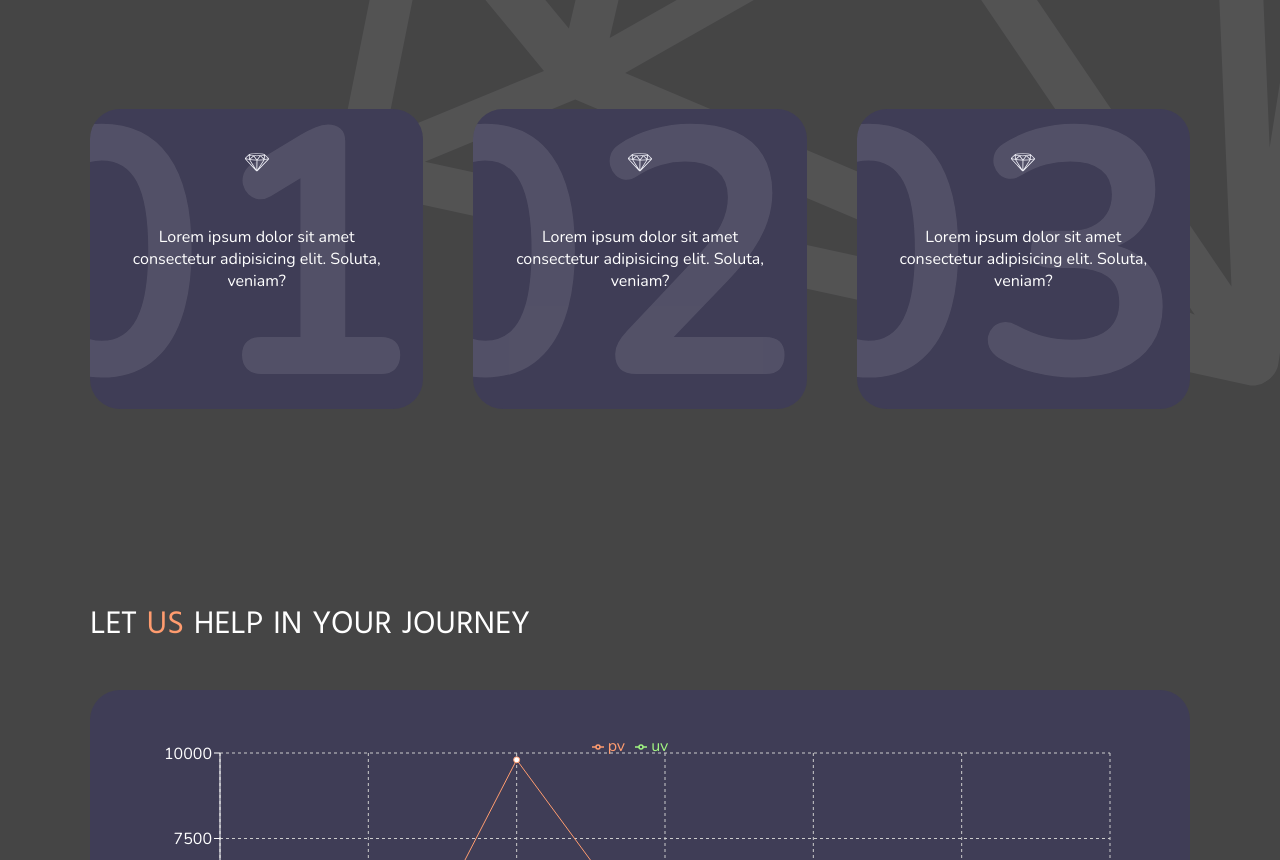
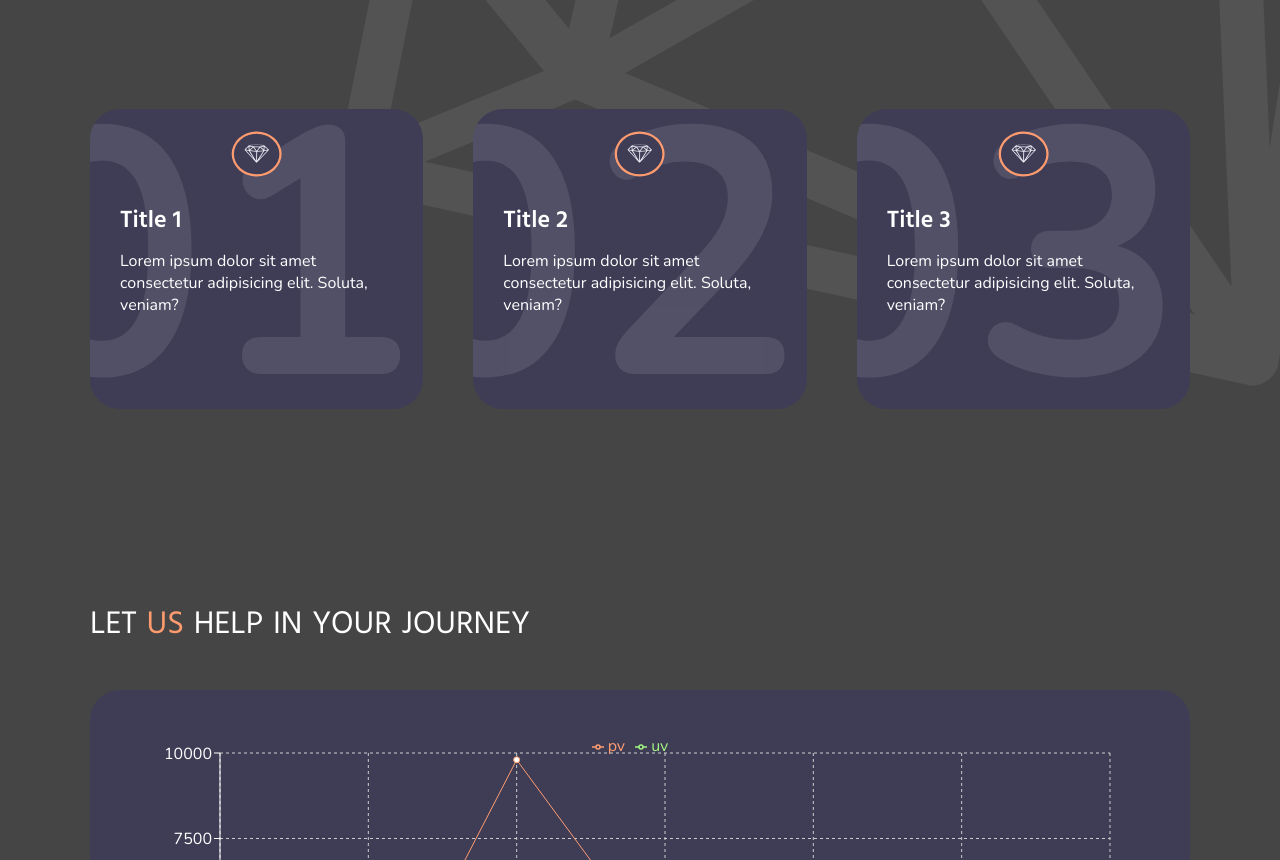
Before and after one commit to bhryniewicz/pl_app, a React (Create React App) app: page / in a window 1280 px wide. Shown: the part 711-1571 px from the top of the page. Built offline with nearby package versions, Linux system fonts and the light colour scheme.

Commit message:
add styles to cards, add navlinks to navigation

```diff
--- a/src/App.js
+++ b/src/App.js
@@ -9,8 +9,8 @@ const App = () => {
   return (
     <Wrapper>
       <WidthWrapper>
+        <BrowserRouter>
         <Header />
-        <BrowserRouter>
           <Routes>
             <Route path="/" element={<Main />} />
             <Route path="/stats" element={<Stats />} />
--- a/src/components/Cards/Cards.js
+++ b/src/components/Cards/Cards.js
@@ -1,5 +1,5 @@
 import React, { useEffect, useState } from 'react';
-import { Wrapper, Card, SingleCardWrapper } from './Cards.styles';
+import { Wrapper, Card, SingleCardWrapper, Title } from './Cards.styles';
 import { FiArrowLeft, FiArrowRight } from 'react-icons/fi';
 
 export const Cards = () => {
@@ -20,14 +20,17 @@ export const Cards = () => {
   const contentData = [
     {
       id: '1',
+      title: 'Title 1',
       content: ' Lorem ipsum dolor sit amet consectetur adipisicing elit. Soluta, veniam?',
     },
     {
       id: '2',
+      title: 'Title 2',
       content: ' Lorem ipsum dolor sit amet consectetur adipisicing elit. Soluta, veniam?',
     },
     {
       id: '3',
+      title: 'Title 3',
       content: ' Lorem ipsum dolor sit amet consectetur adipisicing elit. Soluta, veniam?',
     },
   ];
@@ -58,9 +61,10 @@ export const Cards = () => {
   if (width > 416) {
     return (
       <Wrapper>
-        {contentData.map(({ id, content }) => {
+        {contentData.map(({ id, content, title }) => {
           return (
             <Card id={id} key={id}>
+              <Title>{title}</Title>
               {content}
             </Card>
           );
@@ -71,7 +75,10 @@ export const Cards = () => {
     return (
       <SingleCardWrapper>
         <FiArrowLeft onClick={decrementNum} style={arrowLeft} />
-        <Card id={contentData[cardNum]?.id}>{contentData[cardNum]?.content}</Card>
+        <Card id={contentData[cardNum]?.id}>
+          <Title>{contentData[cardNum]?.title}</Title>
+          {contentData[cardNum]?.content}
+        </Card>
         <FiArrowRight onClick={incrementNum} style={arrowStyles} />
       </SingleCardWrapper>
     );
--- a/src/components/Cards/Cards.styles.js
+++ b/src/components/Cards/Cards.styles.js
@@ -19,6 +19,7 @@ export const SingleCardWrapper = styled.div`
 
 export const Card = styled.div`
   display: flex;
+  flex-direction: column;
   justify-content: center;
   align-items: center;
   color: white;
@@ -29,7 +30,7 @@ export const Card = styled.div`
   z-index: 100;
   position: relative;
   overflow: hidden;
-  text-align: center;
+  text-align: left;
 
   &::before {
     content: '0${(props) => props.id}';
@@ -47,8 +48,23 @@ export const Card = styled.div`
   &::after {
     content: url(${Diamond});
     transform: scale(0.15);
-    display: block;
+    display: flex;
+    justify-content: center;
+    align-items: center;
     position: absolute;
-    top: -10px;
+    top: -35%;
+    left: 0;
+    width: 100%;
+    height: 100%;
+    background-color: ${({ theme }) => theme.colors.cardBackground};
+    border: 15px solid ${({ theme }) => theme.colors.orange};
+    border-radius: 50%;
   }
 `;
+
+export const Title = styled.h2`
+  color: ${({ theme }) => theme.colors.white};
+  font-family: ${({ theme }) => theme.fontFamilies.titleFont};
+  align-self: flex-start;
+  margin-bottom: 10px;
+`;
--- a/src/components/Header/Header.js
+++ b/src/components/Header/Header.js
@@ -3,6 +3,7 @@ import { Wrapper, NavEl, Image, NavButton, MenuWrapper, Title } from './Header.s
 import { Diamond } from 'assets/images';
 import { MobileNav } from 'components/MobileNav/MobileNav';
 import { BsMenuButtonWide } from 'react-icons/bs';
+import { NavLink } from 'react-router-dom';
 
 export const Header = () => {
   const [show, setShow] = useState(false);
@@ -19,10 +20,16 @@ export const Header = () => {
   return (
     <MenuWrapper>
       <Wrapper>
-        <NavEl>home</NavEl>
+        <NavEl>
+          <NavLink to="/" className="navel">
+            home
+          </NavLink>
+        </NavEl>
         <NavEl>standings</NavEl>
         <Image src={Diamond} alt="123" />
-        <NavEl>Statistic</NavEl>
+        <NavEl>
+          <NavLink to="/stats">Statistic</NavLink>
+        </NavEl>
         <NavButton>Go live</NavButton>
       </Wrapper>
       <Wrapper mobile="true">
--- a/src/components/Header/Header.styles.js
+++ b/src/components/Header/Header.styles.js
@@ -21,7 +21,8 @@ const fontStyles = css`
   color: ${({ theme }) => theme.colors.white};
 `;
 
-export const NavEl = styled.h4`
+export const NavEl = styled.li`
+  list-style: none;
   position: relative;
   text-transform: uppercase;
   margin: 0 40px;
@@ -29,7 +30,9 @@ export const NavEl = styled.h4`
   z-index: 50;
 
   ${fontStyles}
-
+  a {
+    color: white;
+    text-decoration: none;
     &::before {
       content: '';
       position: absolute;
@@ -47,6 +50,7 @@ export const NavEl = styled.h4`
 
     &:hover::before {
       opacity: 0.2;
+    }
   }
 `;
 
--- a/src/components/Landing/Landing.js
+++ b/src/components/Landing/Landing.js
@@ -2,11 +2,6 @@ import React from 'react';
 import { Wrapper } from './Landing.styles';
 import { AnimatedSvg } from 'components/AnimatedSvg/AnimatedSvg';
 import { Title, Description, Button, Paragraph } from './Landing.styles';
-import { AiOutlineAreaChart } from 'react-icons/ai';
-
-const chartStyle = {
-  marginBottom: '6px',
-};
 
 export const Landing = () => {
   return (
```
Also changed, not shown: src/helpers/symbols.js (added, +13 -0 lines). Lines whose indentation alone changed are shown as unchanged.
